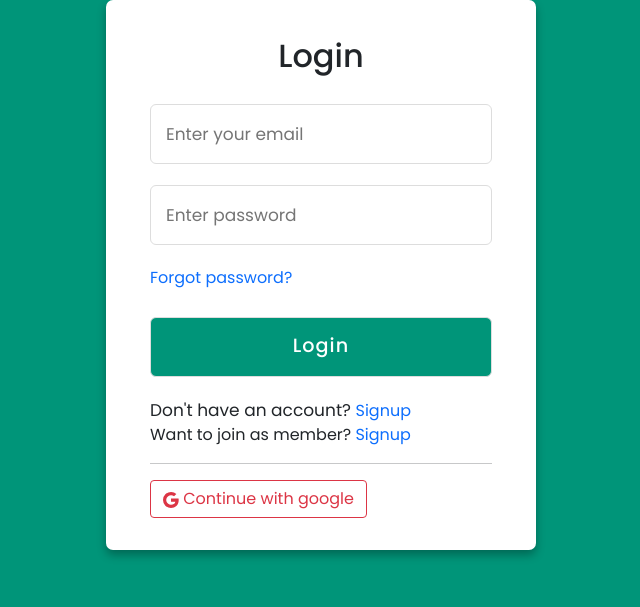
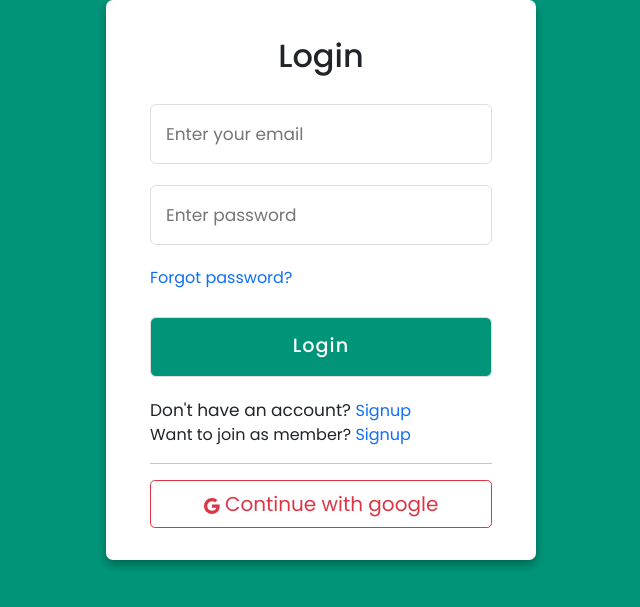
Before and after one commit to param-mobio/One_click_pick, a Django app: page /account/login/ in a window 1280 px wide. Shown: the top 607 px of the page, without its empty margins (342-982 px from the left). Run offline with Django 4.2, Linux system fonts and the light colour scheme; some libraries are stand-ins or nearby versions.

```diff
--- a/authentication/views/login.py
+++ b/authentication/views/login.py
@@ -6,10 +6,13 @@ from django.views.generic.base import TemplateView
 from django.views.generic.edit import CreateView,FormView
 from django.contrib import messages
 from django.views import View
+from django.contrib.auth.models import Group
+
 from django.contrib.auth import login,authenticate
 from django.contrib.auth.hashers import make_password, check_password
 from authentication.views.otp import generate_otp
 from authentication.helpers import send_verification_otp
+from allauth.account.views import email
 
 class Login(View):
     template_name = 'account/login.html'
--- a/templates/account/login.html
+++ b/templates/account/login.html
@@ -39,9 +39,12 @@
       <div class="socialaccount_providers">
         {% comment %} {% include "socialaccount/snippets/provider_list.html" with process="login" %} {% endcomment %}
       </div>
-      <button type="submit"  class="btn btn-outline-danger"><svg xmlns="http://www.w3.org/2000/svg" width="16" height="16" fill="currentColor" class="bi bi-google" viewBox="0 0 16 16">
+      <div class="d-grid gap-2">
+
+      <button type="submit"  class="btn btn-outline-danger btn-lg"><svg xmlns="http://www.w3.org/2000/svg" width="16" height="16" fill="currentColor" class="bi bi-google" viewBox="0 0 16 16">
         <path d="M15.545 6.558a9.42 9.42 0 0 1 .139 1.626c0 2.434-.87 4.492-2.384 5.885h.002C11.978 15.292 10.158 16 8 16A8 8 0 1 1 8 0a7.689 7.689 0 0 1 5.352 2.082l-2.284 2.284A4.347 4.347 0 0 0 8 3.166c-2.087 0-3.86 1.408-4.492 3.304a4.792 4.792 0 0 0 0 3.063h.003c.635 1.893 2.405 3.301 4.492 3.301 1.078 0 2.004-.276 2.722-.764h-.003a3.702 3.702 0 0 0 1.599-2.431H8v-3.08h7.545z"/>
       </svg>  Continue with google</button>
+      </div>
     </form>
   </div>
 {% endblock %}
```
Also changed, not shown: templates/account/profile.html (+6 -6 lines).
